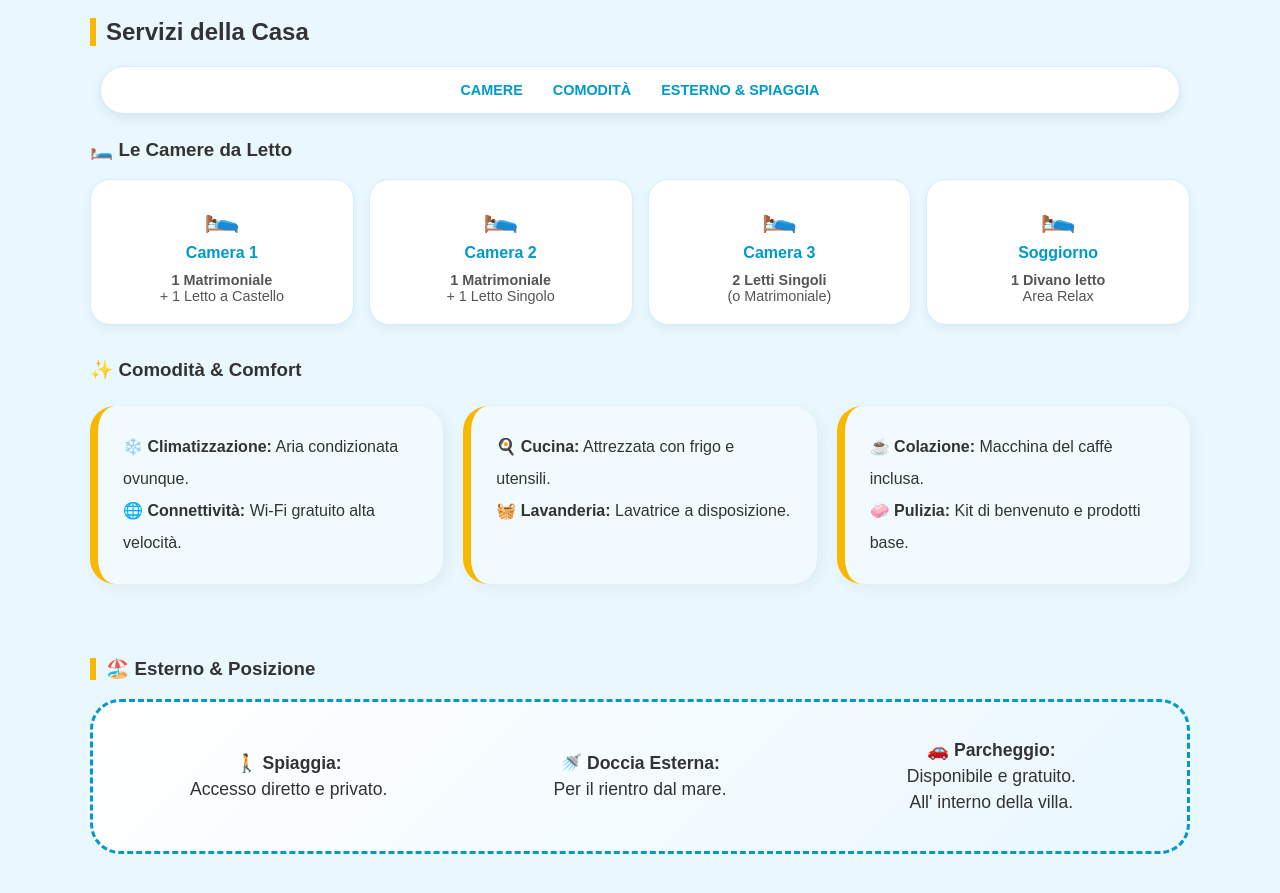
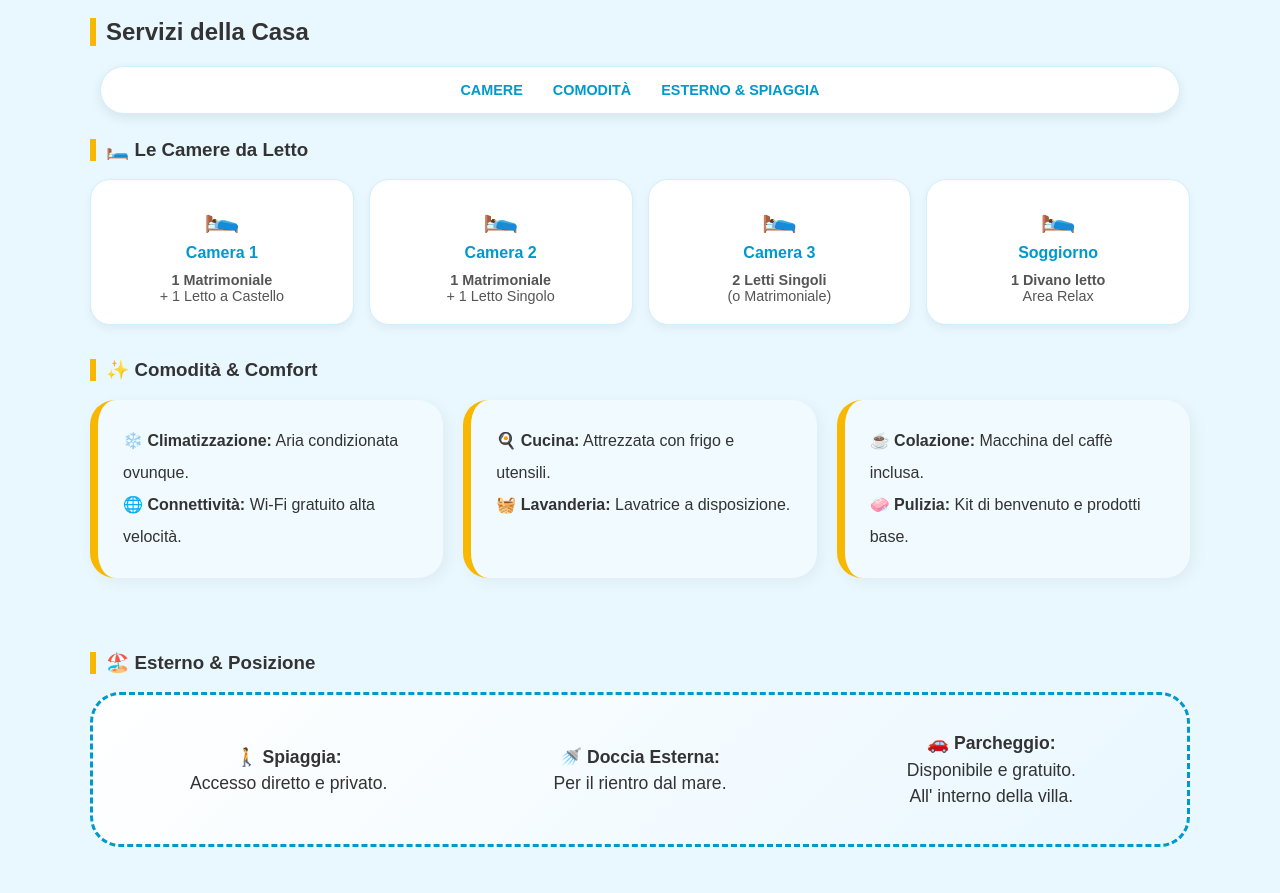
Before and after one commit to Giovanni-Capuano/A-DUE-PASSI-DAL-MARE, a plain HTML site: page index.html in a window 1280 px wide. Shown: the part 1620-2513 px from the top of the page. Drawn offline with nearby package versions, Linux system fonts and the light colour scheme; some packages are replaced by stand-ins of ours; a script that the page names is missing.

Commit message:
index.html

```diff
--- a/index.html
+++ b/index.html
@@ -185,7 +185,7 @@
 
 
     <div id="camere" style="scroll-margin-top: 100px; margin-bottom: 40px;">
-    <h3>🛏️ Le Camere da Letto</h3>
+    <h3 style="padding-left: 10px; border-left: 6px solid #f9b800;">🛏️ Le Camere da Letto</h3>
 
     <div style="display: flex; flex-wrap: wrap; gap: 15px; justify-content: space-between; margin-top: 15px;">
 
@@ -227,7 +227,7 @@
 
 
 <div id="comodita" style="scroll-margin-top: 100px; margin-bottom: 40px;">
-    <h3 style="margin-bottom: 25px;">✨ Comodità & Comfort</h3>
+    <h3 style="padding-left: 10px; border-left: 6px solid #f9b800;">✨ Comodità & Comfort</h3>
 
     <div style="display: flex; flex-wrap: wrap; gap: 20px; justify-content: flex-start; align-items: stretch;">
 
```
